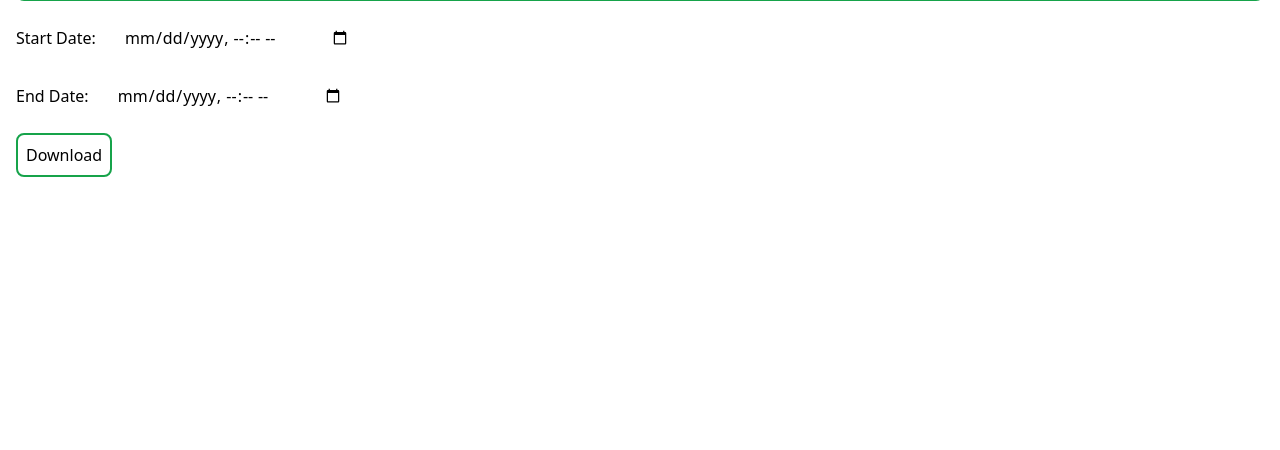
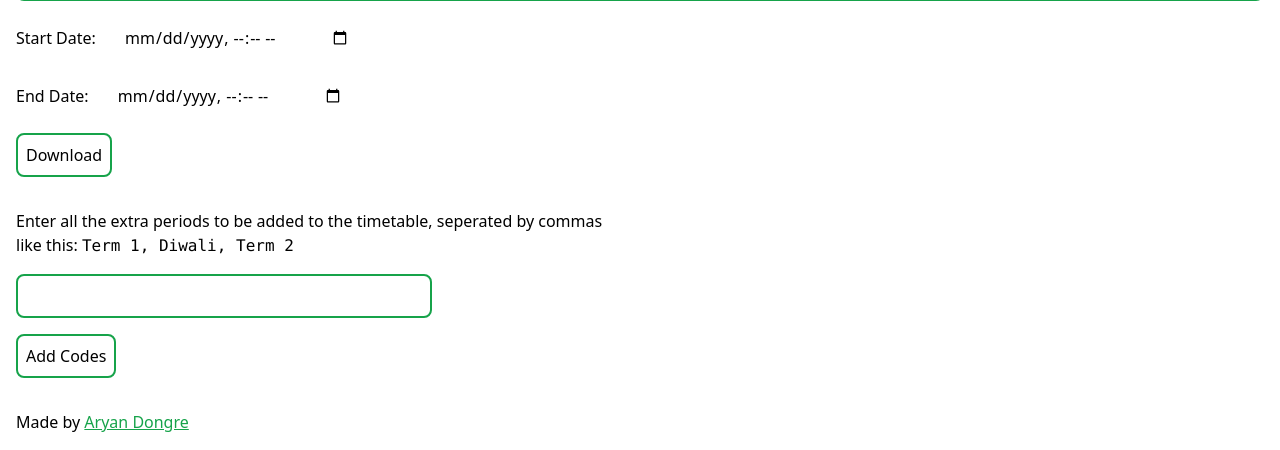
Before and after one commit to mulitet4/Aakash-Timetable-Flask, a Flask app: page / in a window 1280 px wide. Shown: the part 2339-2789 px from the top of the page. Before the commit the page ends 2516 px from the top, so only its background shows below. Run offline with Flask 2, Linux system fonts and the light colour scheme; parts of the project's set-up code (start-up, migrations or seed data) failed here and were passed over.

Commit message:
added user input

```diff
--- a/main.py
+++ b/main.py
@@ -15,11 +15,11 @@ batch_names: list = [
     'ER-01', 'ER-02', 'HER-01', 'FS-03', 'FS-07',
     'EW-01'
 ]
-teacher_codes = [
+period_codes = [
     'P1', 'P2', 'P3', 'P4', 'P5',
     'C1', 'C2', 'C3', 'C4', 'C5',
     'M1', 'M2', 'M3', 'M4', 'M5'
-    ,'N', 'H'
+    ,'N', 'H',
 ]
 day_map = {
     "Monday": "EF",
@@ -56,10 +56,14 @@ app = Flask(__name__)
 @app.route('/', methods=['GET', 'POST'])
 def timetable():
     if request.method == 'GET':
+        extra_codes = request.args.get('extra_codes')
+        if extra_codes:
+            extra_codes = extra_codes.split(',')
+            extra_codes = [code.strip() for code in extra_codes]
         return render_template(
             'app.html',
             class_names = batch_names,
-            teacher_codes = teacher_codes,
+            period_codes = period_codes + extra_codes if extra_codes else period_codes,
             days = days
         )
 
@@ -68,7 +72,17 @@ def timetable():
 
         return send_file(path, as_attachment=True, download_name=name)
 
+@app.route('/test', methods=['GET', 'POST'])
+def test():
+    if request.method == 'GET':
+        extra = request.args.get('extra_period_codes')
+        print(extra.split(','))
+        return "hello"
 
+
+# ------
+# Helper
+# ------
 def prepare_workbook(form_data):
     date_start = datetime.fromisoformat(form_data.get('date-start')).strftime('%d.%m.%Y')
     date_end = datetime.fromisoformat(form_data.get('date-end')).strftime('%d.%m.%Y')
--- a/static/css/main.css
+++ b/static/css/main.css
@@ -571,8 +571,16 @@ video {
   margin-bottom: 1rem;
 }
 
+.mt-4 {
+  margin-top: 1rem;
+}
+
 .table {
   display: table;
+}
+
+.w-1\/3 {
+  width: 33.333333%;
 }
 
 .table-auto {
@@ -617,6 +625,16 @@ video {
   line-height: 1rem;
 }
 
+.text-green-600 {
+  --tw-text-opacity: 1;
+  color: rgb(22 163 74 / var(--tw-text-opacity));
+}
+
+.underline {
+  -webkit-text-decoration-line: underline;
+          text-decoration-line: underline;
+}
+
 .transition-all {
   transition-property: all;
   transition-timing-function: cubic-bezier(0.4, 0, 0.2, 1);
--- a/templates/app.html
+++ b/templates/app.html
@@ -24,33 +24,23 @@
                         </tr>
                     </thead>
 
+                    {% for i in range(1, 3)%}
+
                     <tbody>
                     <tr>
-                        <th class="text-left">Period 1</th>
+                        <th class="text-left">Period {{i}}</th>
                         {% for day in days %}
                             <th>
-                                <select name="{{class_name}}-{{day}}-Period-1" >
-                                    {% for teacher in teacher_codes %}
-                                        <option class="text-left" value="{{teacher}}">{{teacher}}</option>
+                                <select name="{{class_name}}-{{day}}-Period-{{i}}" >
+                                    {% for period in period_codes %}
+                                        <option class="text-left" value="{{period}}">{{period}}</option>
                                     {% endfor %}
                                 </select>
                             </th>
                         {% endfor %}
                     </tr>
 
-                    <tr>
-                        <th class="text-left">Period 2</th>
-                        {% for day in days%}
-                            <th>
-                                <select name="{{class_name}}-{{day}}-Period-2">
-                                {% for teacher in teacher_codes %}
-                                    <option class="text-left" value="{{teacher}}">{{teacher}}</option>
-                                {% endfor %}
-                                </select>
-                            </th>
-                        {% endfor %}
-                    </tr>
-                    </tbody>
+                    {% endfor %}
 
                 </table>
             </div>
@@ -64,5 +54,28 @@
             Download
         </button>
     </form>
+
+    <div class="m-4">
+        <p class="explanation">
+            Enter all the extra periods to be added to the timetable, seperated by commas <br>
+            like this: <code>Term 1, Diwali, Term 2</code>
+        </p>
+        <input type="text" class="extra-codes w-1/3 border-2 rounded-lg border-green-600 p-2 mb-4 mt-4" > <br>
+        <button class="add-codes-button mb-4 p-2 border-2 rounded-lg border-green-600 hover:bg-green-600 transition-all">Add Codes</button>
+    </div>
+
+    <div class="credits m-4">
+        Made by <a href="https://github.com/mulitate4" target="_blank" class="text-green-600 underline">Aryan Dongre</a>
+    </div>
+
+    <script src="{{url_for('static',filename='js/misc_functions.js')}}" type="module"></script>
+    <script type="module">
+        import {AEL, $, redirect, log} from "{{url_for('static',filename='js/misc_functions.js')}}";
+
+        AEL($('.add-codes-button'), 'click', () => {
+            let extra_codes = $(".extra-codes").value
+            redirect('?extra_codes=' + extra_codes)
+        })
+    </script>
 </body>
 </html>
```
